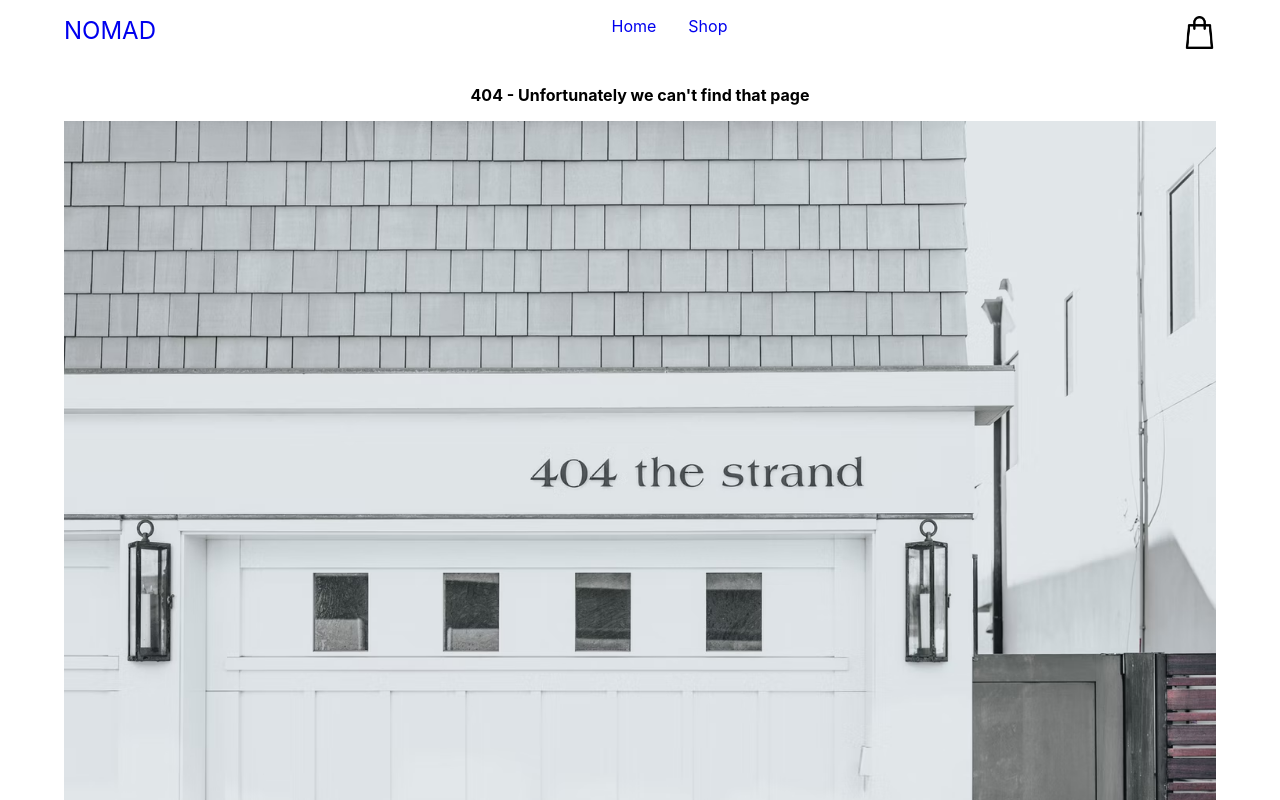
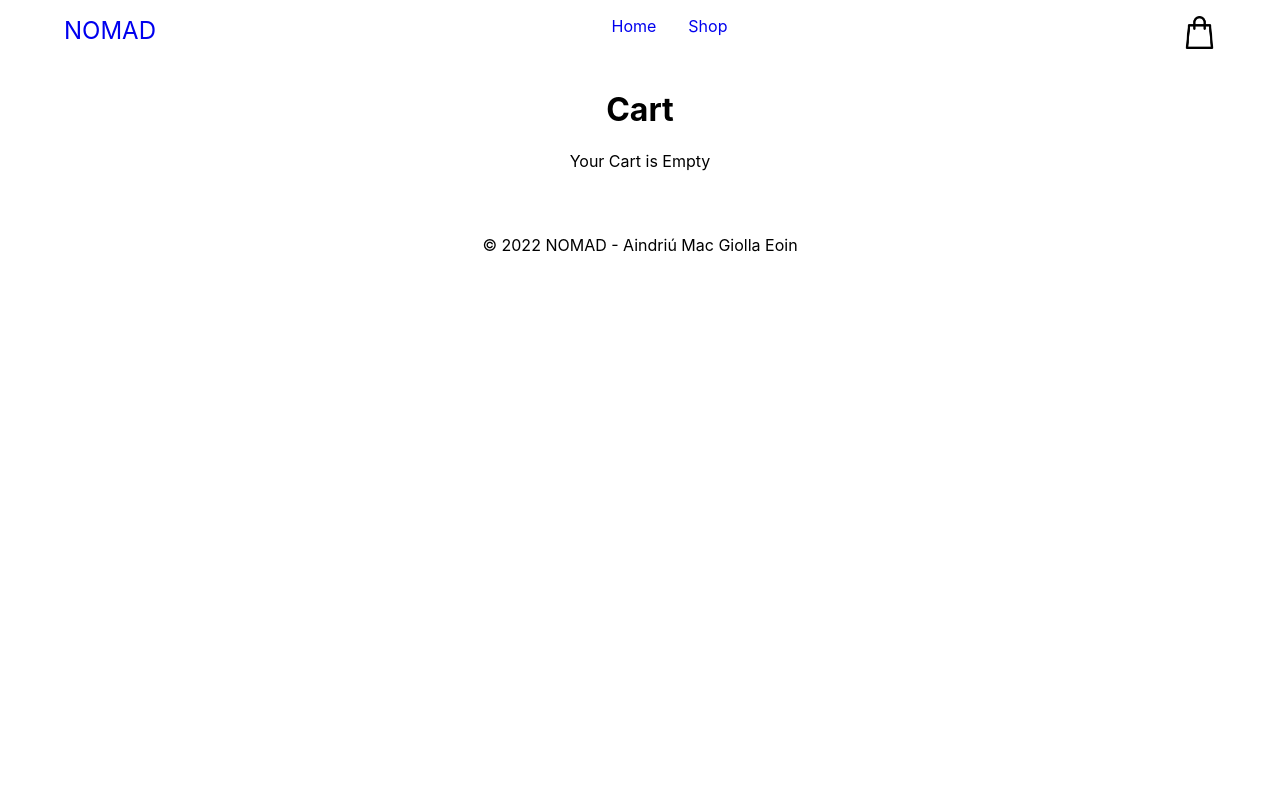
Before and after one commit to aindriu80/react-stripe-ecommerce-app, a React (Create React App) app: page /cart in a window 1280 px wide. Before the commit this address had no page. Shown: the top 800 px of the page. Built offline with nearby package versions, Linux system fonts and the light colour scheme.

Commit message:
Displaying items in cart & styling

```diff
--- a/src/App.js
+++ b/src/App.js
@@ -2,6 +2,7 @@ import { Route, Routes } from 'react-router-dom';
 import HomePage from './components/home-page';
 import Shop from './components/pages/shop/shop';
 import SingleProduct from './components/single-product/single-product';
+import CartPage from './components/pages/cart-page/cart-page';
 import NotFound from './components/not-found';
 import './App.scss';
 
@@ -12,6 +13,7 @@ function App() {
         <Route exact path='/' element={<HomePage />} />
         <Route path='/shop' element={<Shop />} />
         <Route path='/product/:id' element={<SingleProduct />} />
+        <Route path='/cart' element={<CartPage />} />
         <Route path='*' element={<NotFound />} />
       </Routes>
     </div>
--- a/src/components/cart-icon/cart-icon.jsx
+++ b/src/components/cart-icon/cart-icon.jsx
@@ -1,13 +1,15 @@
 import React, { useContext } from 'react';
+import { useNavigate } from 'react-router-dom';
 import shoppingBag from '../../assets/shopping-bag.png';
 import { CartContext } from '../../context/cart-context';
 import './cart-icon.styles.scss';
 
 const CartIcon = () => {
+  const navigate = useNavigate();
   const { itemCount, cartItems } = useContext(CartContext);
   console.log(cartItems);
   return (
-    <div className='cart-container'>
+    <div className='cart-container' onClick={() => navigate(`/cart`)}>
       <img src={shoppingBag} alt='shopping-cart-icon' />
       {itemCount > 0 ? <span className='cart-count'>{itemCount} </span> : null}
     </div>
--- a/src/components/pages/cart-page/cart-items.jsx
+++ b/src/components/pages/cart-page/cart-item.jsx
@@ -14,11 +14,11 @@ const CartItem = (product) => {
         <p>€{price}</p>
       </div>
       <div className='quantity'>
-        <p>{`Quantity: €{quantity}`}</p>
+        <p>{`Quantity: ${quantity}`}</p>
       </div>
       <div className='btns-container'>
         <button className='btn-increase'>
-          <PlusCircleIcon widht='20px' />
+          <PlusCircleIcon width='20px' />
         </button>
         {quantity === 1 && (
           <button className='btn-trash'>
@@ -26,8 +26,8 @@ const CartItem = (product) => {
           </button>
         )}
         {quantity > 1 && (
-          <button className='btb-decrease'>
-            <minusCircleIcon width='20px' />
+          <button className='btn-decrease'>
+            <MinusCircleIcon width='20px' />
           </button>
         )}
       </div>
--- a/src/components/pages/cart-page/cart-page.jsx
+++ b/src/components/pages/cart-page/cart-page.jsx
@@ -0,0 +1,31 @@
+import React, { useContext } from 'react';
+import { CartContext } from '../../../context/cart-context';
+import Layout from '../../shared/layout';
+import CartItem from './cart-item';
+import './cart-page.styles.scss';
+
+const CartPage = () => {
+  const { cartItems, itemCount, total } = useContext(CartContext);
+  return (
+    <Layout>
+      <>
+        <h1>Cart</h1>
+        {cartItems.length === 0 ? (
+          <div className='empty-cart'>Your Cart is Empty</div>
+        ) : (
+          <>
+            <div className='cart-page'>
+              <div className='cart-item-container'>
+                {cartItems.map((item) => (
+                  <CartItem {...item} key={item.id} />
+                ))}
+              </div>
+            </div>
+          </>
+        )}
+      </>
+    </Layout>
+  );
+};
+
+export default CartPage;
--- a/src/components/pages/cart-page/cart-page.styles.scss
+++ b/src/components/pages/cart-page/cart-page.styles.scss
@@ -1,3 +1,7 @@
+h1, .empty-cart{
+  text-align: center;
+}
+
 .cart-item {
   text-align: center;
   border: 1px solid #ccc;
@@ -42,6 +46,10 @@
     }
   }
   @media (min-width: 1024px) {
+    .cart-page{
+      display: flex;
+      justify-context: center;
+    }
     .cart-item {
       display: flex;
       justify-content: space-between;
```
